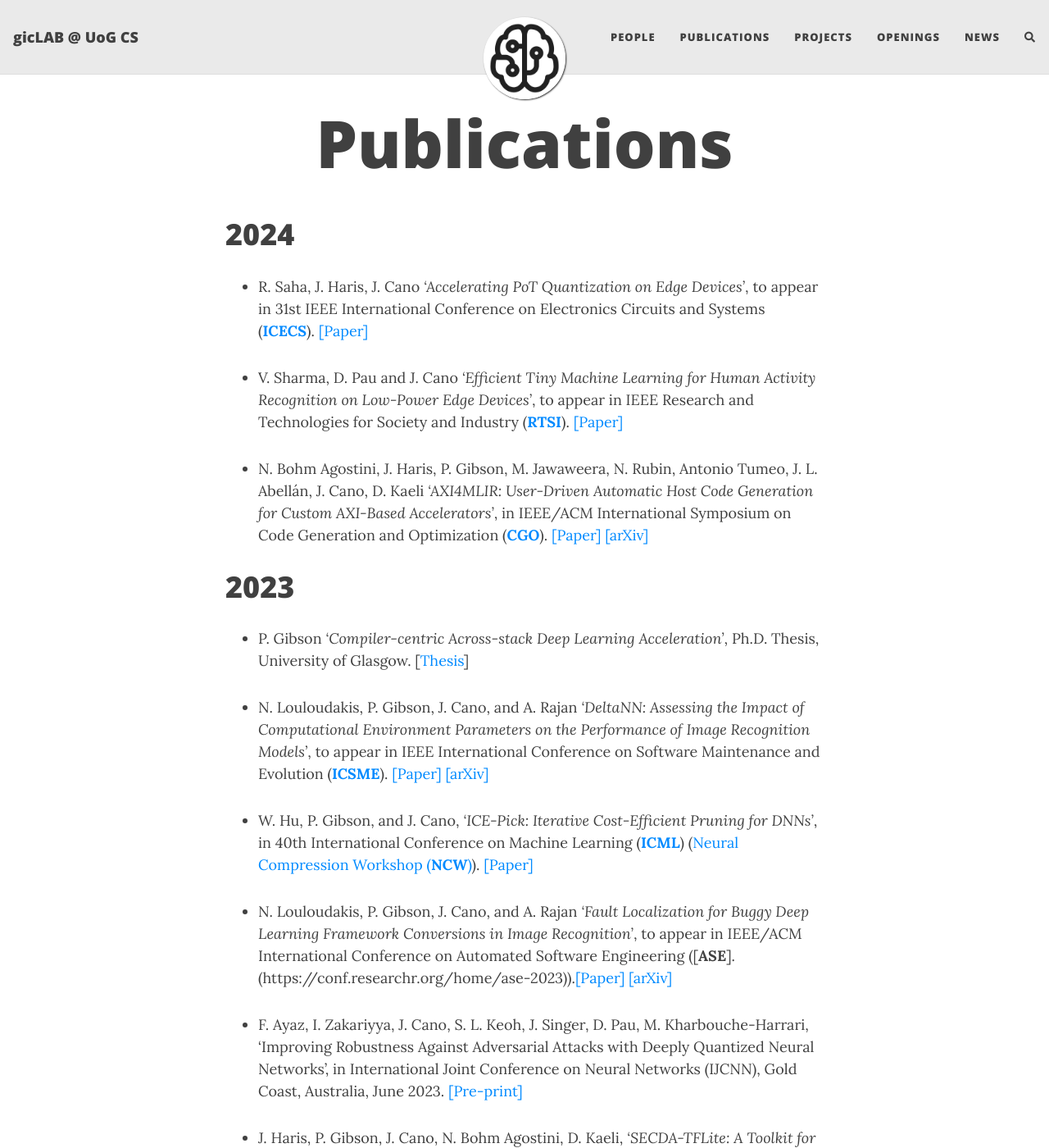
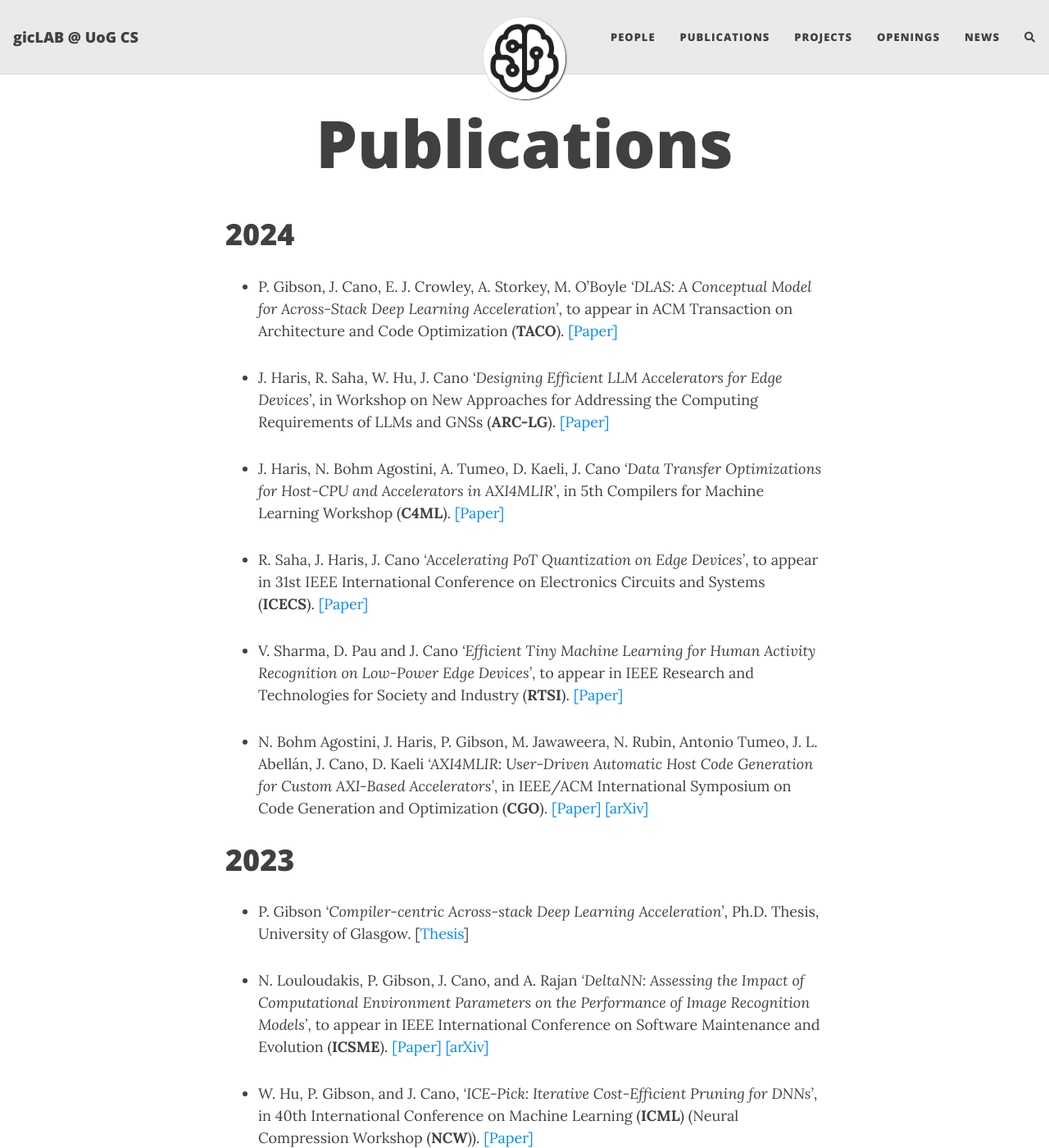
Before and after one commit to gicLAB/gicLAB.github.io, a Jekyll site: the page built from publications.md, in a window 1280 px wide and 1400 px high. Shown: the whole window at 82% size. Built offline with Jekyll 4.4.1, drawn with Linux system fonts in a browser that asks for light colours; nearby versions of some CDN libraries; comment, search, counter and statistics services are not loaded; some of the changed text lies outside the part shown.

Commit message:
people and publications corrections

```diff
--- a/publications.md
+++ b/publications.md
@@ -6,14 +6,23 @@ subtitle:
 
 # 2024
 
+- P. Gibson, J. Cano, E. J. Crowley, A. Storkey, M. O'Boyle
+    *'DLAS: A Conceptual Model for Across-Stack Deep Learning Acceleration'*, to appear in ACM Transaction on Architecture and Code Optimization (**TACO**). [[Paper]](https://dl.acm.org/doi/10.1145/3688609)
+
+- J. Haris, R. Saha, W. Hu, J. Cano
+    *'Designing Efficient LLM Accelerators for Edge Devices'*, in Workshop on New Approaches for Addressing the Computing Requirements of LLMs and GNSs (**ARC-LG**). [[Paper]](https://arxiv.org/abs/2408.00462)
+
+- J. Haris, N. Bohm Agostini, A. Tumeo, D. Kaeli, J. Cano
+    *'Data Transfer Optimizations for Host-CPU and Accelerators in AXI4MLIR'*, in 5th Compilers for Machine Learning Workshop (**C4ML**). [[Paper]](https://arxiv.org/abs/2402.19184)
+
 - R. Saha, J. Haris, J. Cano
-    *'Accelerating PoT Quantization on Edge Devices'*, to appear in 31st IEEE International Conference on Electronics Circuits and Systems ([**ICECS**](https://ieee-icecs2024.org/)). [[Paper]](https://eprints.gla.ac.uk/331500/)
+    *'Accelerating PoT Quantization on Edge Devices'*, to appear in 31st IEEE International Conference on Electronics Circuits and Systems (**ICECS**). [[Paper]](https://eprints.gla.ac.uk/331500/)
 
 - V. Sharma, D. Pau and J. Cano
-    *'Efficient Tiny Machine Learning for Human Activity Recognition on Low-Power Edge Devices'*, to appear in IEEE Research and Technologies for Society and Industry ([**RTSI**](https://2024.ieee-rtsi.org/)). [[Paper]](https://eprints.gla.ac.uk/330318/)
+    *'Efficient Tiny Machine Learning for Human Activity Recognition on Low-Power Edge Devices'*, to appear in IEEE Research and Technologies for Society and Industry (**RTSI**). [[Paper]](https://eprints.gla.ac.uk/330318/)
 
 - N. Bohm Agostini, J. Haris, P. Gibson, M. Jawaweera, N. Rubin, Antonio Tumeo, J. L. Abellán, J. Cano, D. Kaeli
-    *'AXI4MLIR: User-Driven Automatic Host Code Generation for Custom AXI-Based Accelerators'*, in IEEE/ACM International Symposium on Code Generation and Optimization ([**CGO**](https://conf.researchr.org/home/cgo-2024)). [[Paper]](https://ieeexplore.ieee.org/abstract/document/10444801) [[arXiv]](https://arxiv.org/abs/2312.14821)
+    *'AXI4MLIR: User-Driven Automatic Host Code Generation for Custom AXI-Based Accelerators'*, in IEEE/ACM International Symposium on Code Generation and Optimization (**CGO**). [[Paper]](https://ieeexplore.ieee.org/abstract/document/10444801) [[arXiv]](https://arxiv.org/abs/2312.14821)
 
 
 
@@ -24,17 +33,17 @@ subtitle:
     *'Compiler-centric Across-stack Deep Learning Acceleration'*, Ph.D. Thesis, University of Glasgow. [[Thesis](https://theses.gla.ac.uk/83959/)]
 
 - N. Louloudakis, P. Gibson, J. Cano, and A. Rajan
-    *'DeltaNN: Assessing the Impact of Computational Environment Parameters on the Performance of Image Recognition Models'*, to appear in IEEE International Conference on Software Maintenance and Evolution ([**ICSME**](https://conf.researchr.org/home/icsme-2023)). [[Paper]](https://ieeexplore.ieee.org/abstract/document/10336258) [[arXiv]](https://arxiv.org/abs/2306.06208)
+    *'DeltaNN: Assessing the Impact of Computational Environment Parameters on the Performance of Image Recognition Models'*, to appear in IEEE International Conference on Software Maintenance and Evolution (**ICSME**). [[Paper]](https://ieeexplore.ieee.org/abstract/document/10336258) [[arXiv]](https://arxiv.org/abs/2306.06208)
 
 
-- W. Hu, P. Gibson, and J. Cano, *‘ICE-Pick: Iterative Cost-Efficient Pruning for DNNs’*, in 40th International Conference on Machine Learning ([**ICML**](https://icml.cc/)) ([Neural Compression Workshop (**NCW**)](https://neuralcompression.github.io/workshop23)). [[Paper]](https://openreview.net/forum?id=fWYKVtf7lu)
+- W. Hu, P. Gibson, and J. Cano, *‘ICE-Pick: Iterative Cost-Efficient Pruning for DNNs’*, in 40th International Conference on Machine Learning (**ICML**) (Neural Compression Workshop (**NCW**)). [[Paper]](https://openreview.net/forum?id=fWYKVtf7lu)
 
 - N. Louloudakis, P. Gibson, J. Cano, and A. Rajan
-    *'Fault Localization for Buggy Deep Learning Framework Conversions in Image Recognition'*, to appear in IEEE/ACM International Conference on Automated Software Engineering ([**ASE**]. (https://conf.researchr.org/home/ase-2023)).[[Paper]](https://ieeexplore.ieee.org/abstract/document/10298525) [[arXiv]](https://arxiv.org/abs/2306.06157)
+    *'Fault Localization for Buggy Deep Learning Framework Conversions in Image Recognition'*, to appear in IEEE/ACM International Conference on Automated Software Engineering (**ASE**). [[Paper]](https://ieeexplore.ieee.org/abstract/document/10298525) [[arXiv]](https://arxiv.org/abs/2306.06157)
 
 
 
-- F. Ayaz, I. Zakariyya, J. Cano, S. L. Keoh, J. Singer, D. Pau, M. Kharbouche-Harrari, 'Improving Robustness Against Adversarial Attacks with Deeply Quantized Neural Networks', in International Joint Conference on Neural Networks (IJCNN), Gold Coast, Australia, June 2023. [[Pre-print]](https://arxiv.org/abs/2304.12829)
+- F. Ayaz, I. Zakariyya, J. Cano, S. L. Keoh, J. Singer, D. Pau, M. Kharbouche-Harrari, 'Improving Robustness Against Adversarial Attacks with Deeply Quantized Neural Networks', in International Joint Conference on Neural Networks (**IJCNN**), Gold Coast, Australia, June 2023. [[Pre-print]](https://arxiv.org/abs/2304.12829)
 
 - J. Haris, P. Gibson, J. Cano, N. Bohm Agostini, D. Kaeli, *'SECDA-TFLite: A Toolkit for Efficient Development of FPGA-based DNN Accelerators for Edge Inference'*, in Elsevier Journal of Parallel and Distributed Computing (**JPDC**), Volume 173, March 2023. [[Paper]](https://www.sciencedirect.com/science/article/pii/S0743731522002301) [[Code]](https://github.com/gicLAB/SECDA-TFLite)
 
```
Also changed, not shown: people.md (+5 -14 lines).
